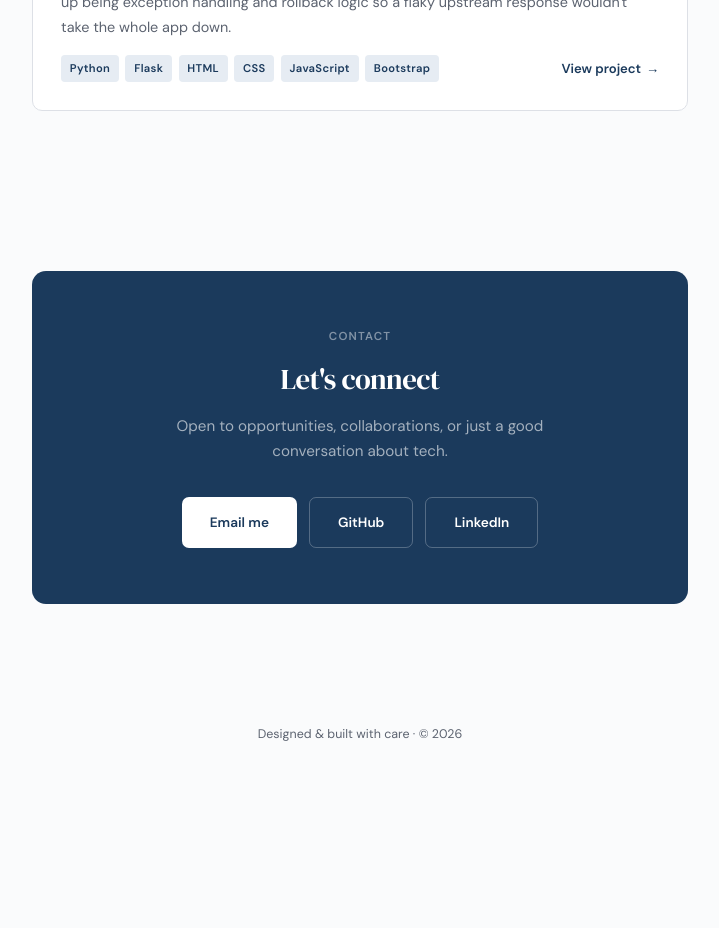
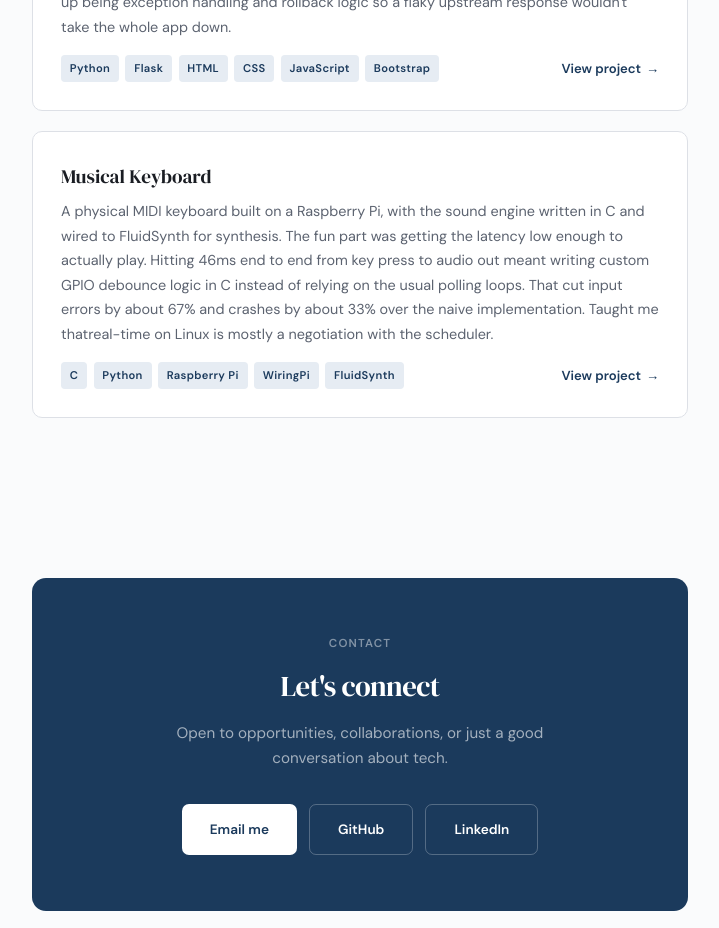
Before and after one commit to Hadis-fa/portfolio, a React (Vite) app: page / in a window 1280 px wide. Shown: the part 2200-3128 px from the top of the page, without its empty margins (280-999 px from the left). Before the commit the page ends 2985 px from the top, so only its background shows below. Built offline with nearby package versions, Linux system fonts and the light colour scheme.

Commit message:
add Musical Keyboard project

```diff
--- a/src/data/content.js
+++ b/src/data/content.js
@@ -46,6 +46,13 @@ export const PROJECTS = [
     description:
       "A Flask web app that flips the usual travel search on its head: instead of picking a place and checking the weather, you pick the weather and it finds the place. Users enter a target temperature and the app queries a third-party climate API to return cities that actually match, with a responsive Bootstrap frontend so it works on phones too. Building it taught me more about defensive API design than anything else most of the work ended up being exception handling and rollback logic so a flaky upstream response wouldn't take the whole app down.",
     tags: ["Python", "Flask", "HTML", "CSS", "JavaScript", "Bootstrap"],
-    link: "#",
+    link: "https://github.com/Hadis-fa/destination-climate",
+  },
+    {
+    title: "Musical Keyboard",
+    description:
+      "A physical MIDI keyboard built on a Raspberry Pi, with the sound engine written in C and wired to FluidSynth for synthesis. The fun part was getting the latency low enough to actually play. Hitting 46ms end to end from key press to audio out meant writing custom GPIO debounce logic in C instead of relying on the usual polling loops. That cut input errors by about 67% and crashes by about 33% over the naive implementation. Taught me thatreal-time on Linux is mostly a negotiation with the scheduler.",
+    tags: ["C", "Python", "Raspberry Pi", "WiringPi", "FluidSynth"],
+    link: "https://github.com/Hadis-fa/musical-keyboard",
   },
 ];
```
